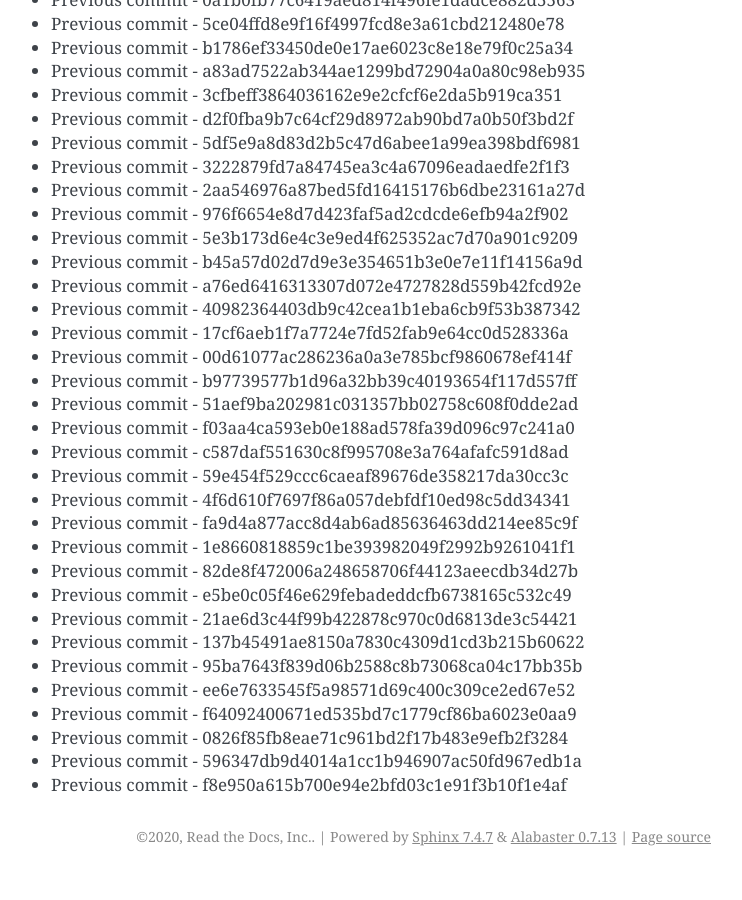
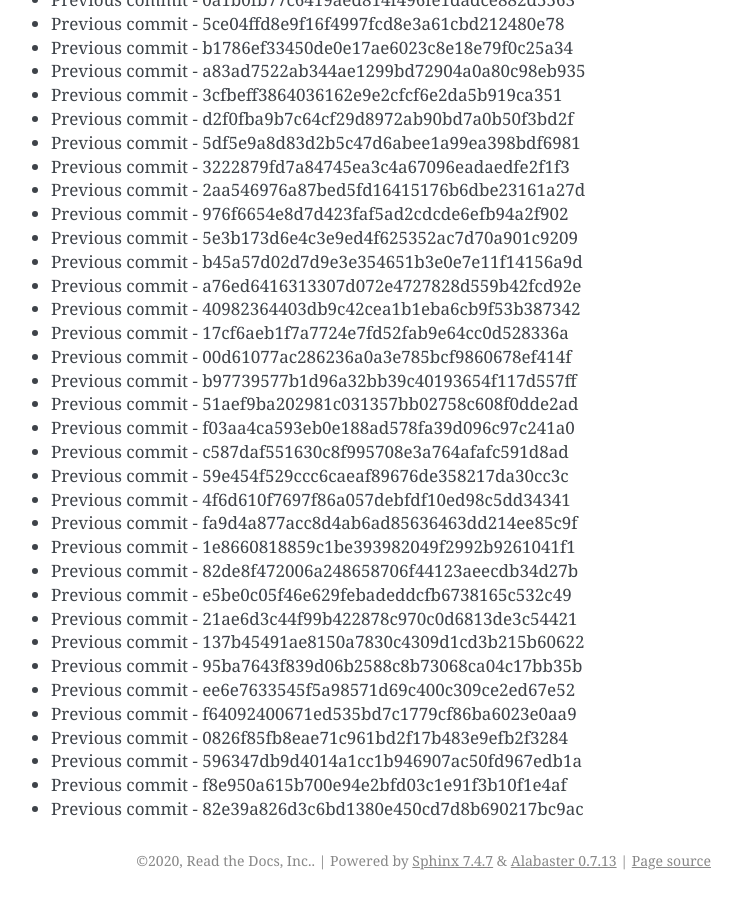
Before and after one commit to readthedocs/rtd-git-stresstest, a Sphinx documentation site: the page built from docs/updates.rst, in a window 1280 px wide and 900 px high, scrolled down 105695 px. Shown: the whole window, without its empty margins (399-1141 px from the left). Built offline with Sphinx 7.4.7, drawn with Linux system fonts in a browser that asks for light colours; before the commit the page ends 106571 px from its top, so only the background shows below that.

Commit message:
Generating commit from previous: 82e39a826d3c6bd1380e450cd7d8b690217bc9ac

```diff
--- a/docs/updates.rst
+++ b/docs/updates.rst
@@ -4473,3 +4473,4 @@ It can be tested for any performance characteristics.
 * Previous commit - 0826f85fb8eae71c961bd2f17b483e9efb2f3284
 * Previous commit - 596347db9d4014a1cc1b946907ac50fd967edb1a
 * Previous commit - f8e950a615b700e94e2bfd03c1e91f3b10f1e4af
+* Previous commit - 82e39a826d3c6bd1380e450cd7d8b690217bc9ac
```
